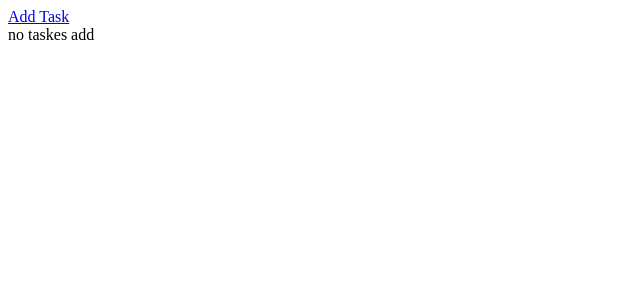
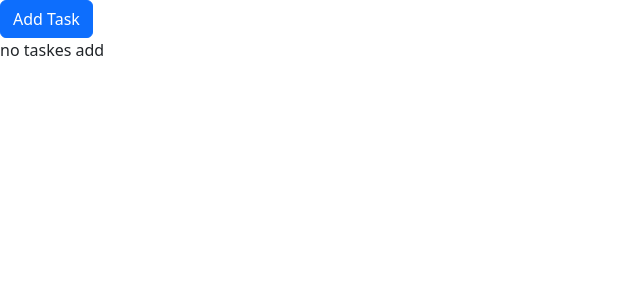
Before and after one commit to Abdelrahman-Nader/add-task, an Angular app: page / in a window 1280 px wide. Shown: the top 300 px of the page, without its empty margins (0-640 px from the left). Built offline with nearby package versions, Linux system fonts and the light colour scheme.

Commit message:
bootstrabfrom home

```diff
--- a/angular.json
+++ b/angular.json
@@ -27,6 +27,7 @@
               "src/assets"
             ],
             "styles": [
+              "node_modules/bootstrap/dist/css/bootstrap.min.css",
               "src/styles.css"
             ],
             "scripts": []
--- a/package.json
+++ b/package.json
@@ -15,9 +15,13 @@
     "@angular/compiler": "~13.3.0",
     "@angular/core": "~13.3.0",
     "@angular/forms": "~13.3.0",
+    "@angular/localize": "~13.3.0",
     "@angular/platform-browser": "~13.3.0",
     "@angular/platform-browser-dynamic": "~13.3.0",
     "@angular/router": "~13.3.0",
+    "@ng-bootstrap/ng-bootstrap": "^12.1.2",
+    "@popperjs/core": "^2.10.2",
+    "bootstrap": "^5.2.0",
     "rxjs": "^7.5.6",
     "tslib": "^2.3.0",
     "zone.js": "~0.11.4"
--- a/src/app/app.module.ts
+++ b/src/app/app.module.ts
@@ -8,6 +8,7 @@ import { AddTaskComponent } from './component/add-task/add-task.component';
 import { TaskComponent } from './component/task/task.component';
 import { NotFoundComponent } from './component/not-found/not-found.component';
 import { FormsModule } from '@angular/forms';
+import { NgbModule } from '@ng-bootstrap/ng-bootstrap';
 
 @NgModule({
   declarations: [
@@ -20,7 +21,8 @@ import { FormsModule } from '@angular/forms';
   imports: [
     BrowserModule,
     AppRoutingModule,
-    FormsModule
+    FormsModule,
+    NgbModule
   ],
   providers: [],
   bootstrap: [AppComponent]
--- a/src/app/component/home/home.component.html
+++ b/src/app/component/home/home.component.html
@@ -1,15 +1,15 @@
 <div>
- <a routerLink="add-task"> Add Task </a>
+  <a class="btn btn-primary" routerLink="add-task"> Add Task </a>
 </div>
 
-<div *ngIf= "taskSer.tasks.length == 0 " >
-    no taskes add
+<div *ngIf="taskSer.tasks.length == 0 ">
+  no taskes add
 </div>
 
 <div *ngFor=" let task of taskSer.tasks; index as i">
-    <a [routerLink]="['/task', i]">
-        {{task.title}}
-    </a>
-    <button (click)="deleteTask(i)" > delete</button>
+  <a [routerLink]="['/task', i]">
+    {{task.title}}
+  </a>
+  <button class="btn btn-danger" (click)="deleteTask(i)"> delete</button>
 
 </div>
--- a/src/polyfills.ts
+++ b/src/polyfills.ts
@@ -1,3 +1,7 @@
+/***************************************************************************************************
+ * Load `$localize` onto the global scope - used if i18n tags appear in Angular templates.
+ */
+import '@angular/localize/init';
 /**
  * This file includes polyfills needed by Angular and is loaded before the app.
  * You can add your own extra polyfills to this file.
```
Also changed, not shown: 1 other file (tests, documents, lock files or other folders).
